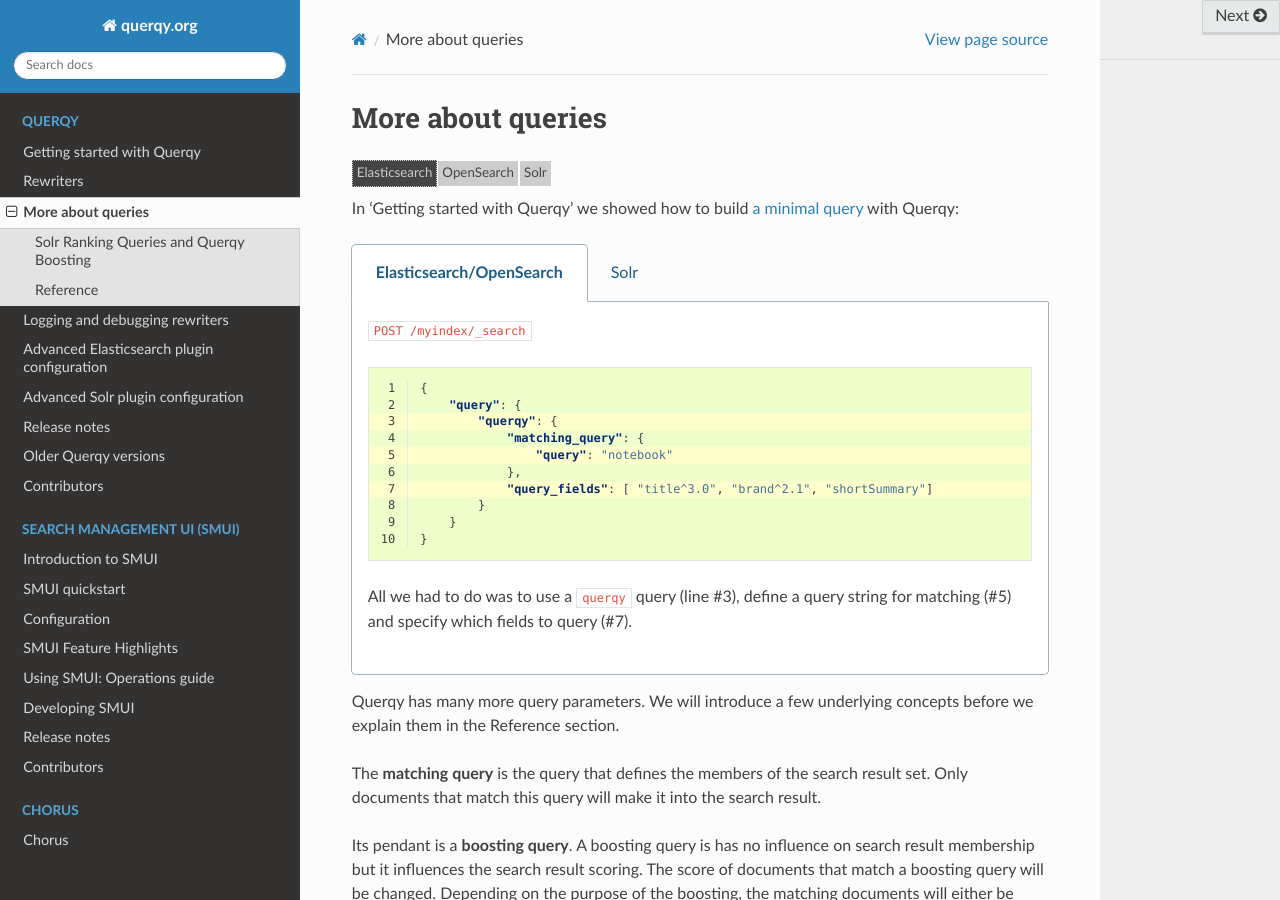
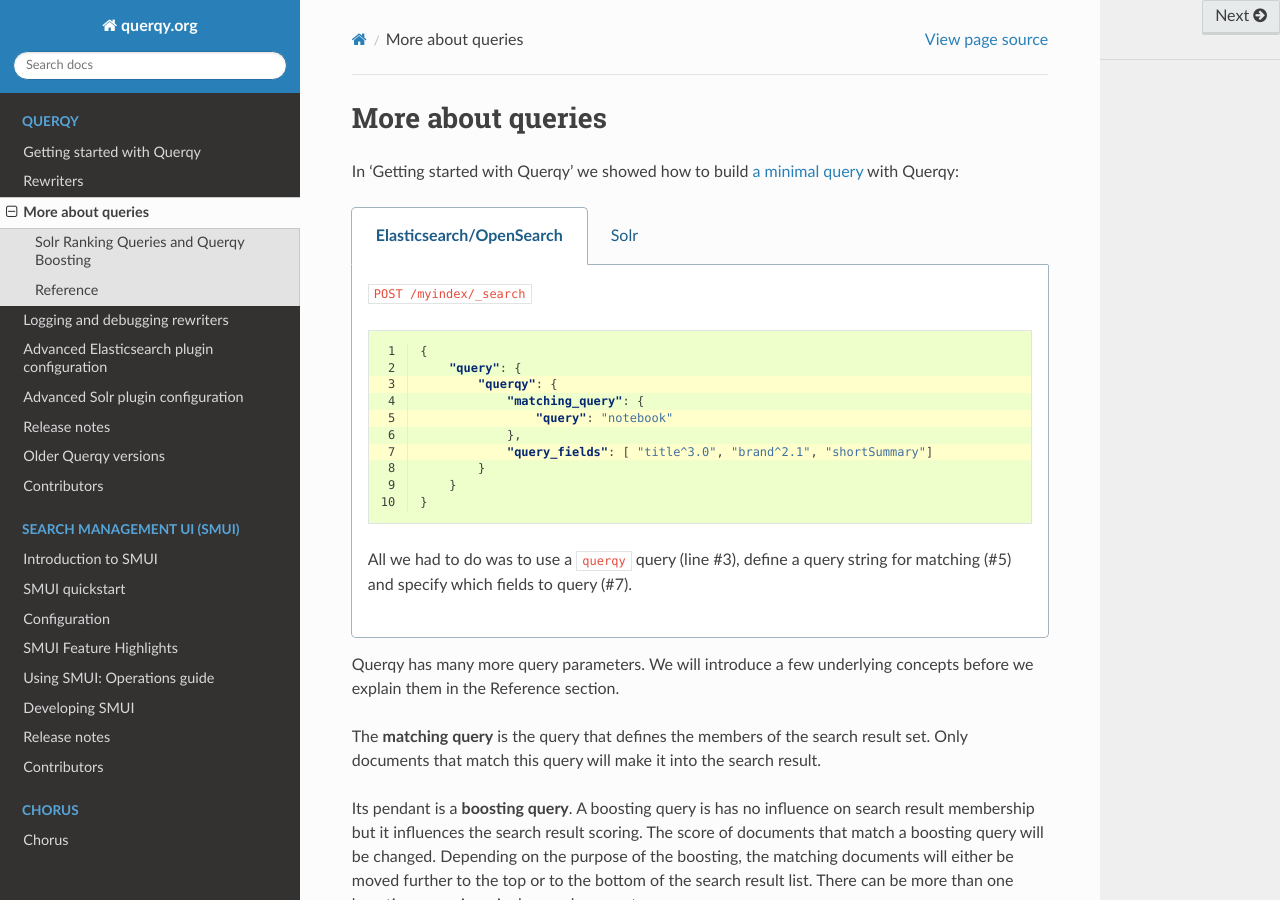
Before and after one commit to querqy/querqy-docs, a Sphinx documentation site: the page built from docs/source/querqy/more-about-queries.rst, in a window 1280 px wide and 900 px high. Built offline with Sphinx 7.4.7 and the Read the Docs theme 3.1.0, drawn with Linux system fonts in a browser that asks for light colours; formulas are drawn with MathJax 3.

Commit message:
Remove references to old search engine selection toggle

```diff
--- a/docs/source/querqy/logging-and-debugging-rewriters.rst
+++ b/docs/source/querqy/logging-and-debugging-rewriters.rst
@@ -22,9 +22,6 @@
 about query rewriting that is available in non-debug mode of your search engine
 and it can be used for analysis and tracking. We call this approach Info Logging
 below.
-
-
-.. include:: se-section.txt
 
 
 Debugging
--- a/docs/source/querqy/more-about-queries.rst
+++ b/docs/source/querqy/more-about-queries.rst
@@ -3,8 +3,6 @@
 ==================
 More about queries
 ==================
-
-.. include:: se-section.txt
 
 In 'Getting started with Querqy' we showed how to build
 :ref:`a minimal query <querqy-making-queries>` with Querqy:
--- a/docs/source/querqy/se-section.txt
+++ /dev/null
@@ -1,12 +0,0 @@
-.. role:: raw-html(raw)
-   :format: html
-
-.. raw:: html
-
-  <div style="font-size:10pt;margin-bottom:10px;display:table;">
-    <div style="display:table-row;">
-      <div class="se-tab se-tab-elasticsearch se-tab-selected" onClick="changeSearchEngine('elasticsearch');">Elasticsearch</div>
-      <div class="se-tab se-tab-opensearch se-tab-deselected" onClick="changeSearchEngine('opensearch');">OpenSearch</div>
-      <div class="se-tab se-tab-solr se-tab-deselected" onClick="changeSearchEngine('solr');">Solr</div>
-    </div>
-  </div>
```
